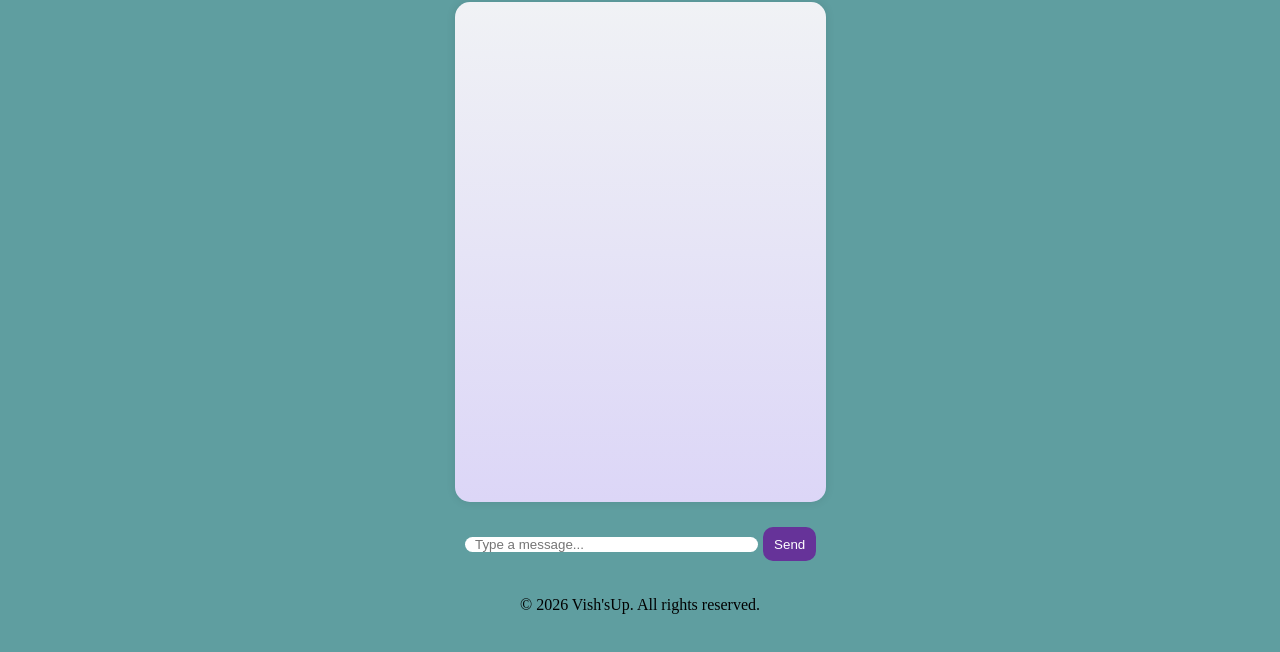
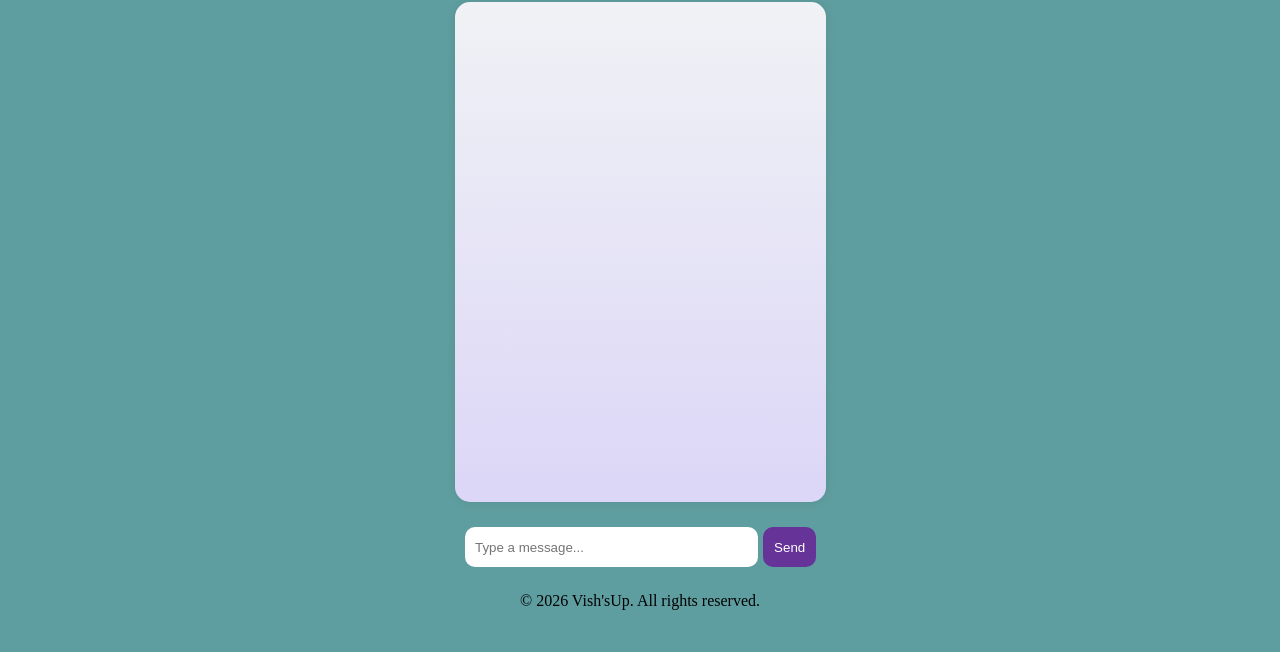
Before and after one commit to nayaljii/chat-app, a plain HTML site: page frontend/index.html in a window 1280 px wide. Shown: the part 144-796 px from the top of the page. Drawn offline with nearby package versions, Linux system fonts and the light colour scheme; no server answers; sample sign-in values are in the browser's storage.

Commit message:
Optimized package.json

```diff
--- a/frontend/style.css
+++ b/frontend/style.css
@@ -264,7 +264,7 @@ form input {
     width: 80%;
     border: none;
     border-radius: 10px;
-    height: stretch;
+    height: 5vh;                /*last*/
     text-align: left;
 }
 
@@ -275,7 +275,7 @@ form input {
     cursor: pointer;
     border: none;
     border-radius: 10px;
-    height: 34px;
+    height: 5vh;                /*last*/
     width: 15%;
     color: white;
     background-color: rebeccapurple;
@@ -286,5 +286,5 @@ form input {
 
 #abt, #back {
     text-align: center;
-    margin: 10px 0 0 0;
+    margin: auto;
 }
--- a/nodeServer/package.json
+++ b/nodeServer/package.json
@@ -1,7 +1,7 @@
 {
   "name": "nodeserver",
   "version": "1.0.0",
-  "description": "This is a node server for our RTCA Project",
+  "description": "chat-app backend",
   "license": "ISC",
   "author": "Vishal Nayal",
   "type": "commonjs",
@@ -17,7 +17,9 @@
     "express": "^5.2.1",
     "jsonwebtoken": "^9.0.3",
     "mongoose": "^9.3.3",
-    "nodemon": "^3.1.14",
     "socket.io": "^4.8.3"
   }
+  "devDependencies": {
+    "nodemon": "^3.1.14"
+  }
 }
```
